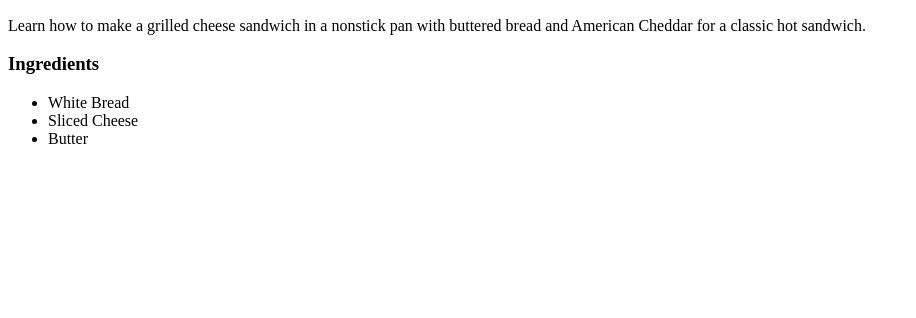
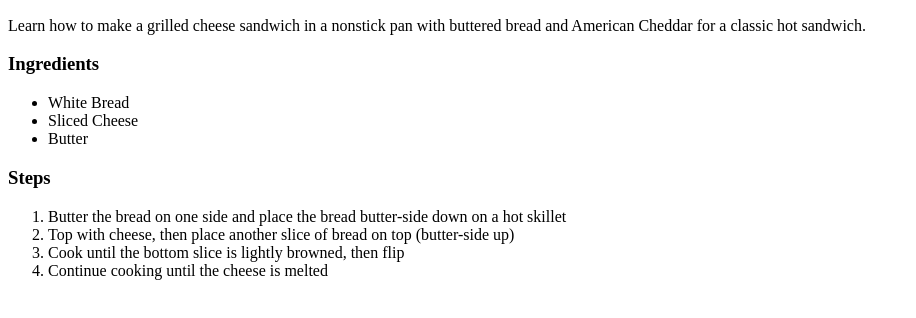
Before and after one commit to Billarchos/odin-recipes, a plain HTML site: page recipes/grilled-cheese-sandwich.html in a window 1280 px wide. Shown: the part 434-752 px from the top of the page, without its empty margins (0-916 px from the left). Drawn offline with Linux system fonts and the light colour scheme.

Commit message:
Add recipe steps

```diff
--- a/recipes/grilled-cheese-sandwich.html
+++ b/recipes/grilled-cheese-sandwich.html
@@ -17,5 +17,12 @@
         <li>Sliced Cheese</li>
         <li>Butter</li>
     </ul>
+    <h3>Steps</h3>
+    <ol>
+        <li>Butter the bread on one side and place the bread butter-side down on a hot skillet</li>
+        <li>Top with cheese, then place another slice of bread on top (butter-side up)</li>
+        <li>Cook until the bottom slice is lightly browned, then flip</li>
+        <li>Continue cooking until the cheese is melted</li>
+    </ol>
 </body>
 </html>
```
